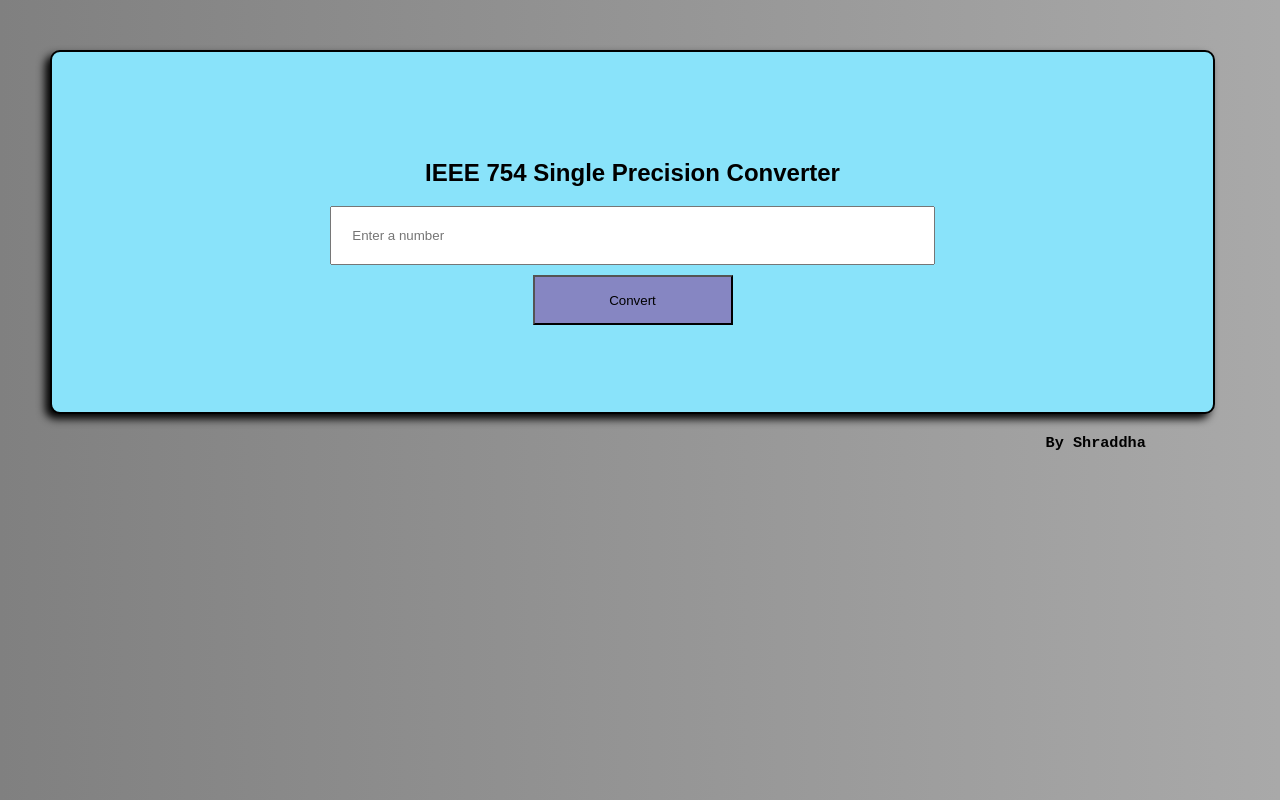
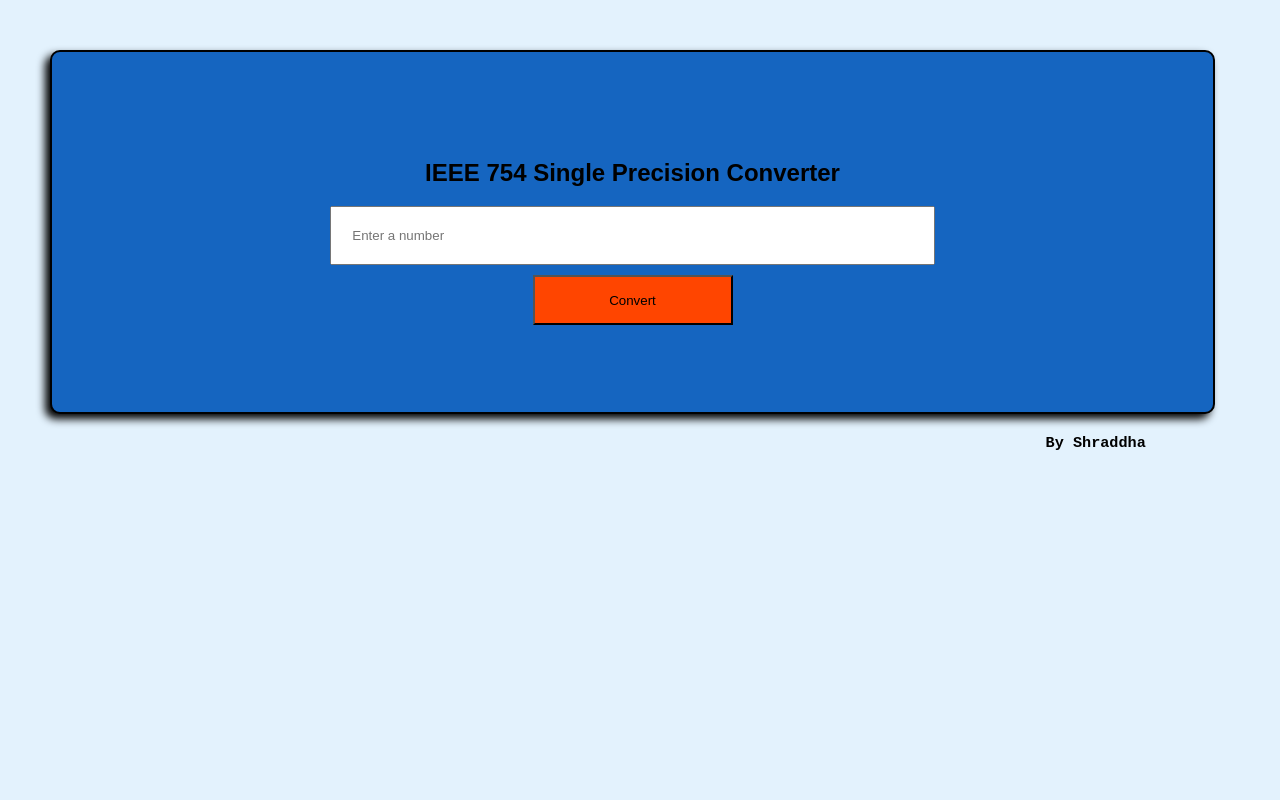
Before and after one commit to Itsshraddha/IEEE-754-32-bit-Converter, a plain HTML site: page index.html in a window 1280 px wide. Drawn offline with Linux system fonts and the light colour scheme.

Commit message:
IEEE 754(32 bit)

```diff
--- a/script.js
+++ b/script.js
@@ -14,7 +14,7 @@ function floatToIEEE754(floatNum) {
 function convertToIEEE754() {
     let num = parseFloat(document.getElementById("floatInput").value);
     if (isNaN(num)) {
-        document.getElementById("binaryOutput").innerText = "Please enter a valid number!";
+     document.getElementById("binaryOutput").innerText = "Please enter a valid number!";
         return;
     }
 
--- a/styles.css
+++ b/styles.css
@@ -2,14 +2,14 @@ body {
     font-family: Arial, sans-serif;
     text-align: center;
     margin: 50px;
-    background:linear-gradient(to right, gray,darkgray);
+    background-color:#e3f2fd;
 }
 .box{
     display: flex;
     flex-direction: column;
     justify-content: center;
     border: 2px solid black;
-    background-color: rgb(137, 227, 250);
+    background-color: #1565c0;
     border-radius: 10px;
     width: 95%;
     height: 40vh;
@@ -24,10 +24,14 @@ input {
 button{
  height: 50px;
  width: 200px;
- background-color: rgb(134, 134, 194);
+ background-color: orangered;
 }
 button:hover{
-    background-color: rgb(186, 186, 196);
+    background-color: rgb(247, 113, 4);
+}
+#binaryOutput{
+    color: red;
+    font-size: 20px;
 }
 .output {
     font-weight: bold;
```
